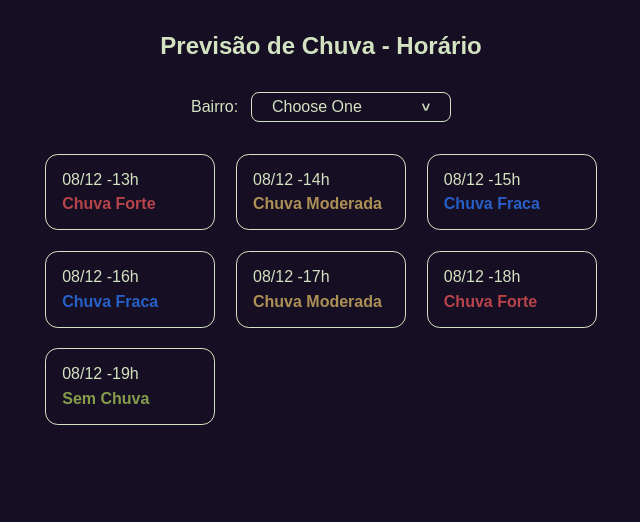
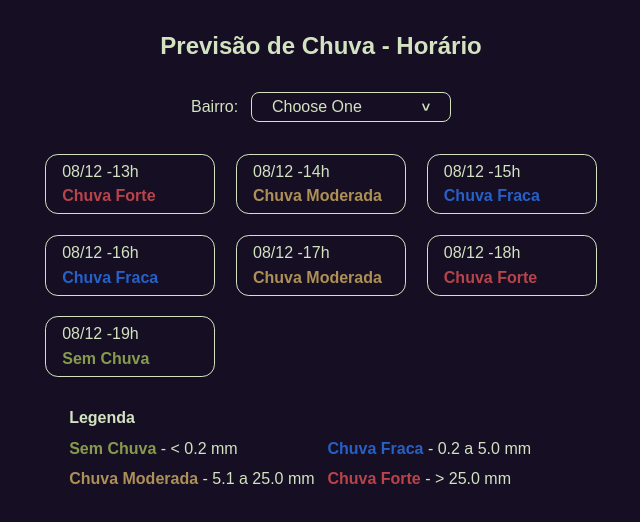
Before and after one commit to eduardoaraujogomes/nimbus-challenge-front-end, a React (Create React App) app: page / in a window 1280 px wide. Shown: the top 522 px of the page, without its empty margins (319-959 px from the left). Built offline with nearby package versions, Linux system fonts and the light colour scheme.

Commit message:
Fixed the style of Caption

```diff
--- a/package.json
+++ b/package.json
@@ -6,7 +6,8 @@
     "react": "^17.0.2",
     "react-dom": "^17.0.2",
     "react-scripts": "4.0.3",
-    "sass": "^1.43.4"
+    "sass": "^1.43.4",
+    "yarn": "^1.22.17"
   },
   "scripts": {
     "start": "react-scripts start",
--- a/src/pages/Home/index.jsx
+++ b/src/pages/Home/index.jsx
@@ -1,6 +1,7 @@
 import React, { useState } from 'react';
 import Dropdown from '../components/Dropdown';
 import Cards from '../components/Cards';
+import Caption from '../components/Caption';
 import './style.scss';
 
 const Home = function Home() {
@@ -13,6 +14,7 @@ const Home = function Home() {
         <Dropdown selected={selected} setSelected={setSelected} />
       </div>
       <Cards />
+      <Caption />
     </section>
   );
 };
--- a/src/pages/Home/style.scss
+++ b/src/pages/Home/style.scss
@@ -2,5 +2,6 @@
 .container-dropdown {
   display: flex;
   align-items: center;
+  justify-content: center;
   gap:0.8rem  ;
 }
--- a/src/pages/components/Caption/index.jsx
+++ b/src/pages/components/Caption/index.jsx
@@ -3,9 +3,8 @@ import './style.scss';
 
 const Caption = function Caption() {
   return (
-    <>
+    <div className="caption-container">
       <h4>Legenda</h4>
-      <div className="caption">
       <p>
         <span className="without-rain">Sem Chuva</span>
         {' - < 0.2 mm'}
@@ -19,11 +18,10 @@ const Caption = function Caption() {
         {' - 5.1 a 25.0 mm'}
       </p>
       <p>
-          <span className="strong-rain">Sem Chuva</span>
+        <span className="strong-rain">Chuva Forte</span>
         {' - > 25.0 mm'}
       </p>
     </div>
-    </>
   );
 };
 
--- a/src/pages/components/Caption/style.scss
+++ b/src/pages/components/Caption/style.scss
@@ -0,0 +1,26 @@
+.caption-container{
+display: grid;
+grid-template-columns: 1fr;
+align-items: flex-start;
+width: auto;
+gap: 0.8rem;
+
+@media (min-width: 575px) {
+  width: 360.8px;
+}
+
+
+@media (min-width: 992px) {
+  grid-template-columns: 1fr 1fr;
+  width: auto;
+
+}
+}
+.caption-container h4 {
+  grid-column: 1;
+
+  @media (min-width: 992px) {
+    grid-column: 1/span 2;
+
+  }
+}
--- a/src/pages/components/Cards/Card/style.scss
+++ b/src/pages/components/Cards/Card/style.scss
@@ -1,11 +1,18 @@
 @import '../../../../utilities.scss';
 
 .card-container {
-  width: 10.625rem;
-  padding: 1rem 1rem;
+  width: 15rem;
+  align-items: center;
+  padding: 0.5rem 1rem;
   border: 1px solid $primary-color;
   border-radius: 0.8rem;
   display: flex;
   flex-direction: column;
   gap: 0.4rem;
+
+  @media (min-width: 575px) {
+      width: 10.625rem;
+      align-items: flex-start;
+
+  }
 }
```
Also changed, not shown: src/pages/components/Legend/index.jsx (deleted, +0 -8 lines), src/.eslintrc.js, src/pages/components/Legend/style.scss (deleted), 1 other file (tests, documents, lock files or other folders). Lines whose indentation alone changed are shown as unchanged.
